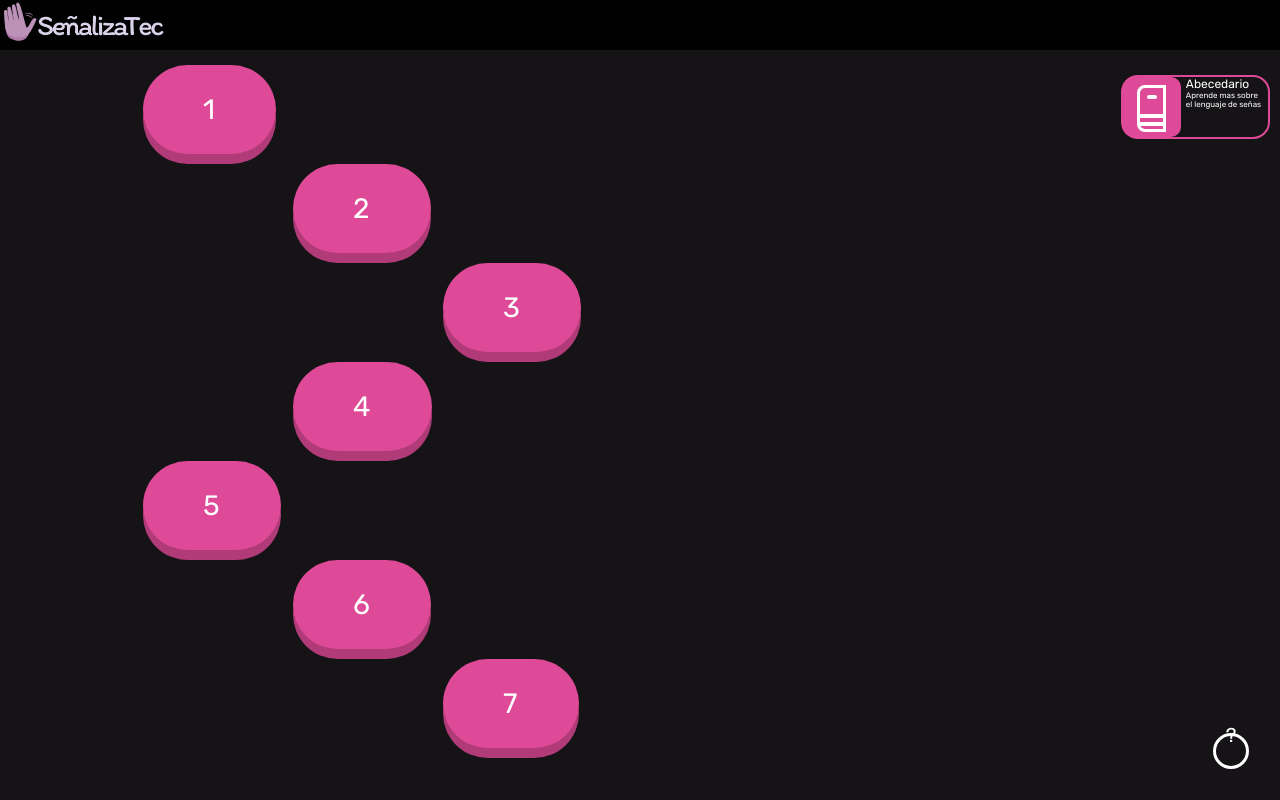
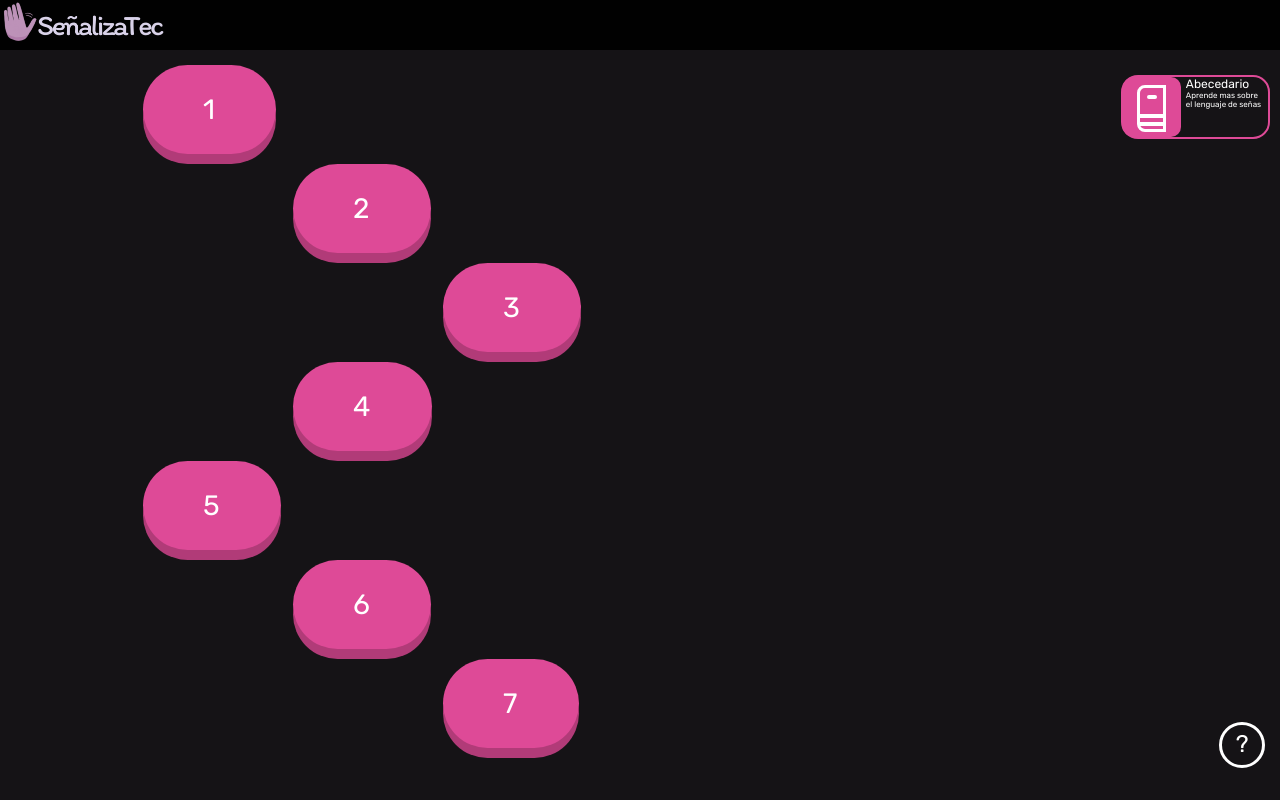
Before and after one commit to Xenock20/Demo-Se-alizaTec, a React (Vite) app in the folder maqueta-react/: page /home in a window 1280 px wide. Built offline with nearby package versions, Linux system fonts and the light colour scheme.

Commit message:
Fix icon-help

```diff
--- a/maqueta-react/src/App.css
+++ b/maqueta-react/src/App.css
@@ -146,21 +146,17 @@ a:active {
   font-size: 8px;
 }
 
-.help-home {
+.icon-help {
+  font-size: 24px;
   border-radius: 50%;
   border: solid 3px;
   width: 30px;
   height: 30px;
+  padding: 5px;
   position: fixed;
-  bottom: 31px;
-  right: 31px;
-  display: flex;
-  align-items: center;
-  justify-content: center;
-}
-
-.icon-help {
-  font-size: 20px;
+  text-align: center;
+  bottom: 0;
+  right: 15px;
 }
 
 .button-cont {
```
